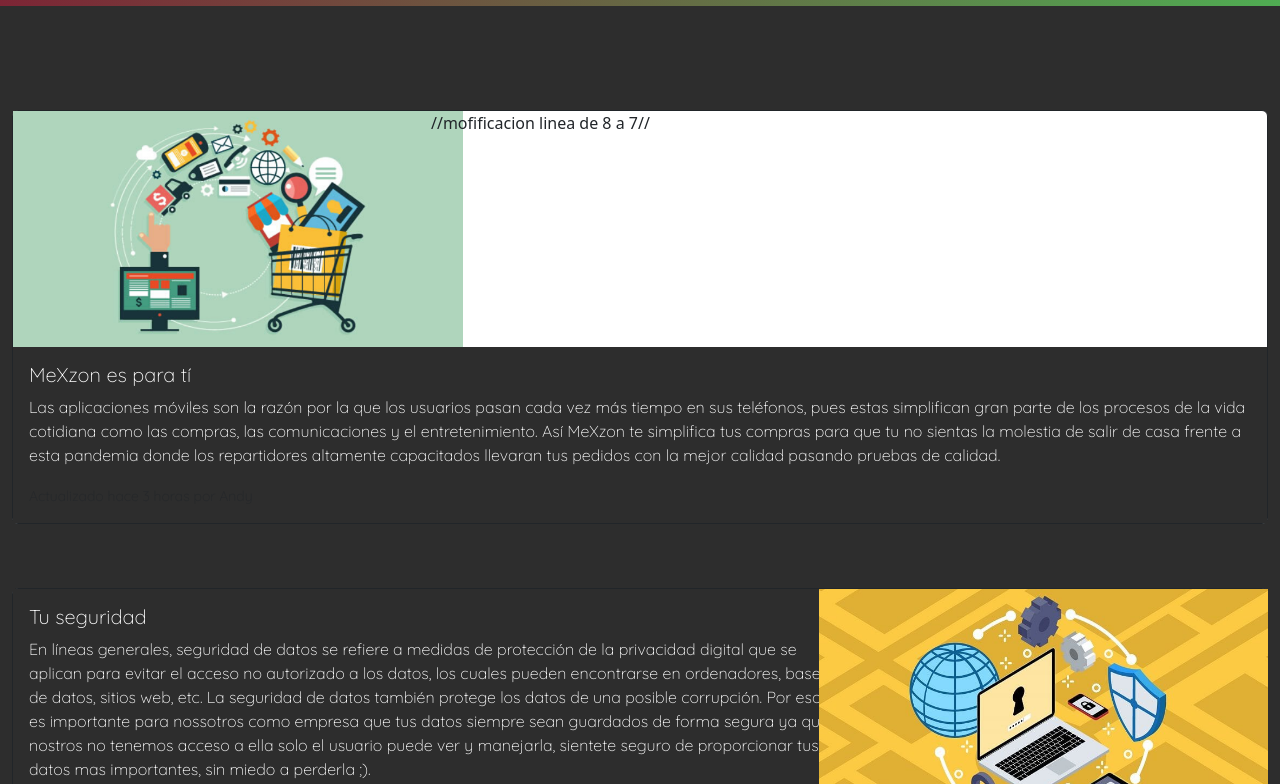
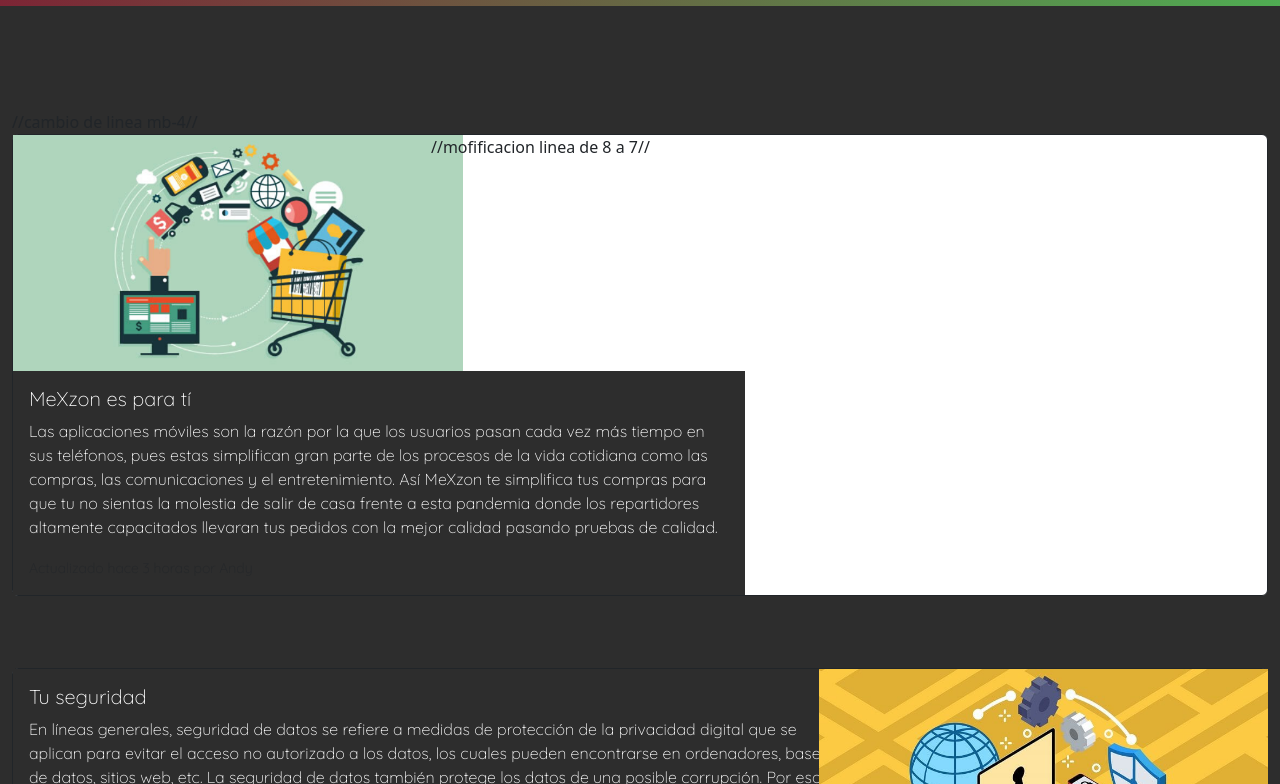
Before and after one commit to Fredy08Ivan/MeXzon, a React (Create React App) app: page / in a window 1280 px wide. Shown: the part 456-1240 px from the top of the page. Built offline with nearby package versions, Linux system fonts and the light colour scheme; a web font is replaced by a local one.

Commit message:
Update Home.js

```diff
--- a/src/pages/Home.js
+++ b/src/pages/Home.js
@@ -20,13 +20,14 @@ function home() {
             <br></br>
             <br></br>
             <div className="container-fluid" >
-                <div className="card border-dark mb-3">
+        //cambio de linea mb-4//
+                <div className="card border-dark mb-4">
                     <div className="row g-0">
                         <div className="col-md-4">
                             <img src="img/ciclo-compra.png" alt="..." className="imge-c" width="450px" height="236px" />
                         </div>
         //mofificacion linea de 8 a 7//
-                        <div className=" txt-card">
+                        <div className="col-md-7 txt-card">
                             <div className="card-body">
                                 <h5 className="card-title txt-card">MeXzon es para tí</h5>
                                 <p className="card-text txt-card">
```
